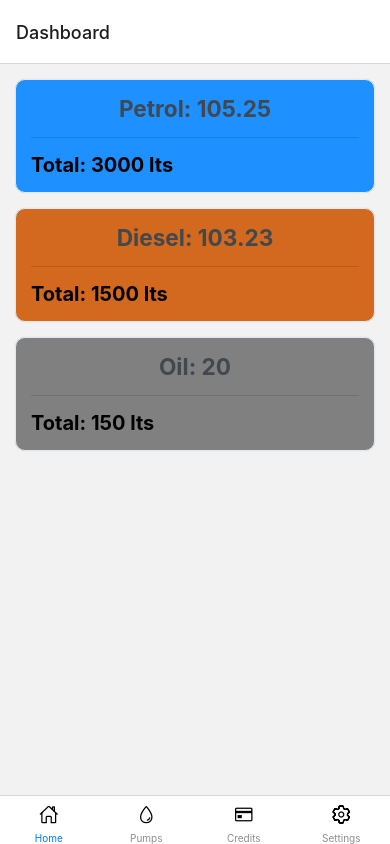
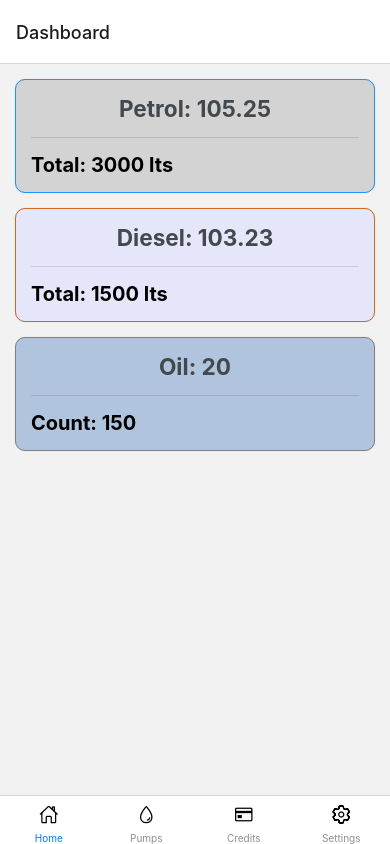
Before and after one commit to ransn/fuel-zone, a React Native app: screen /Dashboard in a window 390 px wide. Built offline with nearby package versions, Linux system fonts and the light colour scheme.

Commit message:
Home sceen color change

```diff
--- a/components/screens/HomeScreen.js
+++ b/components/screens/HomeScreen.js
@@ -9,20 +9,20 @@ function HomeScreen({ navigation }) {
   const [value,setValue] = useState('50');
   return (
     <View style={{ flex: 1 }}>
-      <Card containerStyle={{borderRadius: 10, backgroundColor: 'dodgerblue'}}>
+      <Card containerStyle={{borderRadius: 10, backgroundColor: 'lightgray', borderColor: 'dodgerblue'}}>
         <Card.Title h4>Petrol: 105.25</Card.Title>
         <Card.Divider />
         <Text style={{fontSize: 20, fontWeight:'bold'}}>Total: 3000 lts</Text>
       </Card>
-      <Card containerStyle={{borderRadius: 10, backgroundColor: 'chocolate'}}>
+      <Card containerStyle={{borderRadius: 10, backgroundColor: 'lavender', borderColor: 'chocolate'}}>
         <Card.Title h4>Diesel: 103.23</Card.Title>
         <Card.Divider />
         <Text style={{fontSize: 20, fontWeight:'bold'}}>Total: 1500 lts</Text>
       </Card>
-      <Card containerStyle={{borderRadius: 10, backgroundColor: 'gray'}}>
+      <Card containerStyle={{borderRadius: 10, backgroundColor: 'lightsteelblue', borderColor: 'gray'}}>
         <Card.Title h4>Oil: 20</Card.Title>
         <Card.Divider />
-        <Text style={{fontSize: 20, fontWeight:'bold'}}>Total: 150 lts</Text>
+        <Text style={{fontSize: 20, fontWeight:'bold'}}>Count: 150 </Text>
       </Card>
     </View>
   );
```
